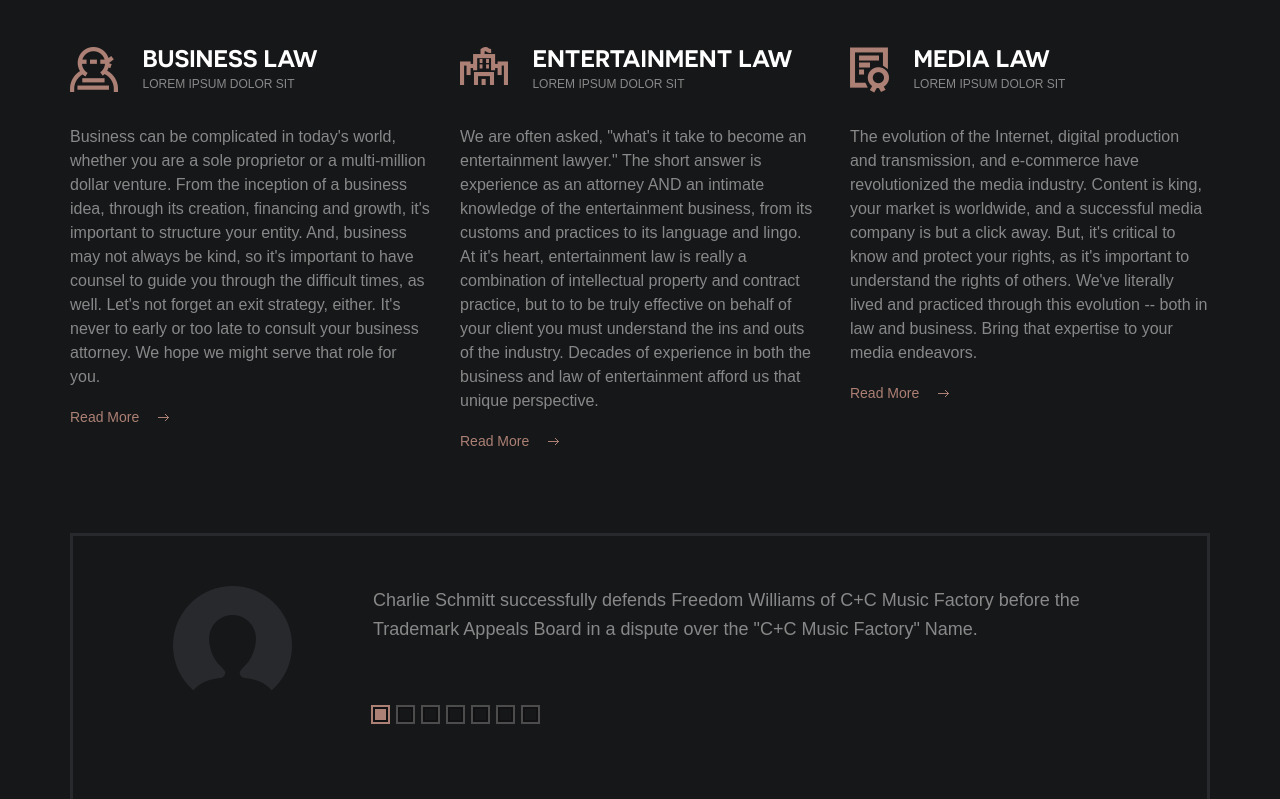
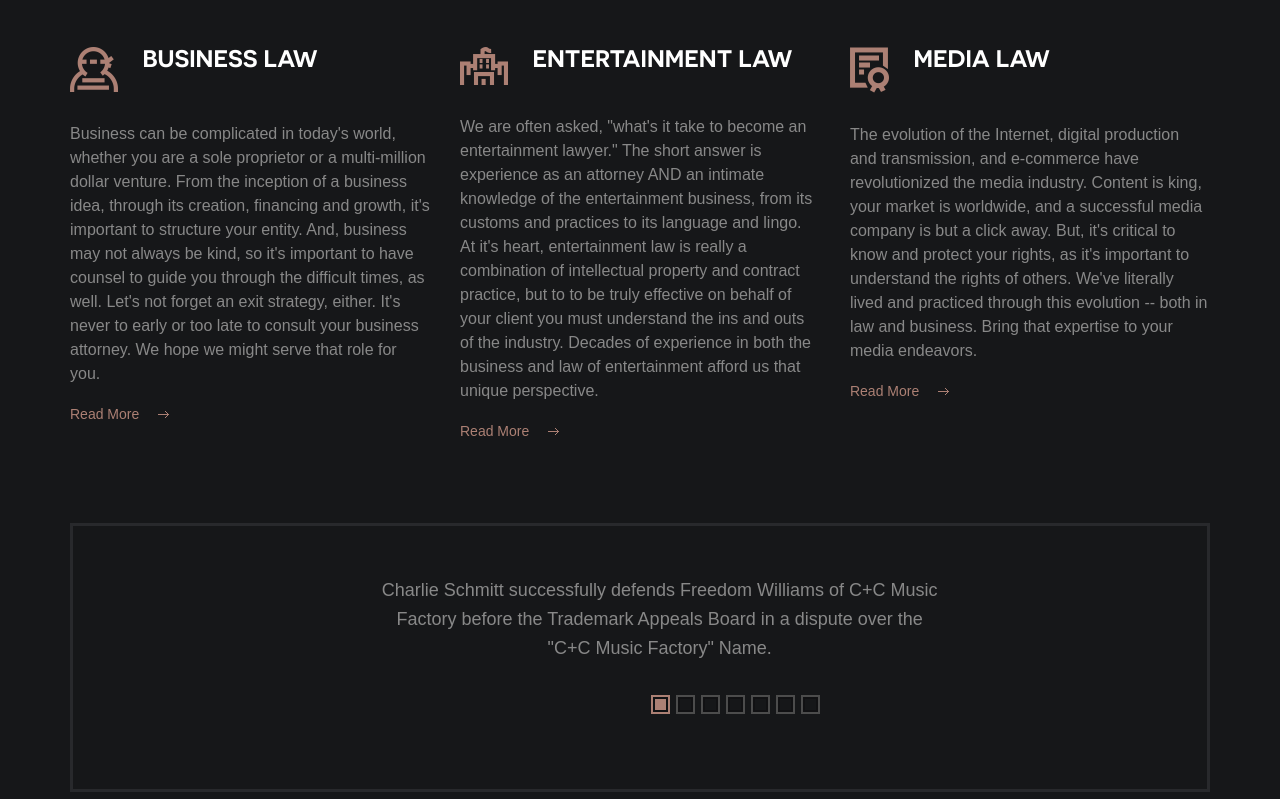
Before and after one commit to PatSchmitt/law-site, a plain HTML site: page index.html in a window 1280 px wide. Shown: the part 660-1459 px from the top of the page. Drawn offline with Linux system fonts and the light colour scheme.

Commit message:
Revision 5
Small changes to quote slider and hrefs

```diff
--- a/index.html
+++ b/index.html
@@ -109,11 +109,11 @@
 										<img src="images/icon-1.png" class="feature-icon">
 										<div class="feature-title-copy">
 											<h2 class="feature-title">Business Law</h2>
-											<small class="feature-subtitle">Lorem ipsum dolor sit</small>
+											<small class="feature-subtitle"></small>
 										</div>
 									</header>
 									<p>Business can be complicated in today's world, whether you are a sole proprietor or a multi-million dollar venture.  From the inception of a business idea, through its creation, financing and growth, it's important to structure your entity.  And, business may not always be kind, so it's important to have counsel to guide you through the difficult times, as well.  Let's not forget an exit strategy, either.  It's never to early or too late to consult your business attorney.  We hope we might serve that role for you.</p>
-									<a href="#" class="more-link">Read More</a>
+									<a href="service.html" class="more-link">Read More</a>
 								</div>
 							</div>
 							<div class="col-md-4">
@@ -122,11 +122,11 @@
 										<img src="images/icon-2.png" class="feature-icon">
 										<div class="feature-title-copy">
 											<h2 class="feature-title">Entertainment Law</h2>
-											<small class="feature-subtitle">Lorem ipsum dolor sit</small>
+											<small class="feature-subtitle"></small>
 										</div>
 									</header>
 									<p>We are often asked, "what's it take to become an entertainment lawyer."  The short answer is experience as an attorney AND an intimate knowledge of the entertainment business, from its customs and practices to its language and lingo.  At it's heart, entertainment law is really a combination of intellectual property and contract practice, but to to be truly effective on behalf of your client you must understand the ins and outs of the industry.  Decades of experience in both the business and law of entertainment afford us that unique perspective.</p>
-									<a href="#" class="more-link">Read More</a>
+									<a href="service.html" class="more-link">Read More</a>
 								</div>
 							</div>
 							<div class="col-md-4">
@@ -135,20 +135,23 @@
 										<img src="images/icon-3.png" class="feature-icon">
 										<div class="feature-title-copy">
 											<h2 class="feature-title">Media Law</h2>
-											<small class="feature-subtitle">Lorem ipsum dolor sit</small>
+											<small class="feature-subtitle"></small>
 										</div>
 									</header>
 									<p>The evolution of the Internet, digital production and transmission, and e-commerce have revolutionized the media industry.  Content is king, your market is worldwide, and a successful media company is but a click away.  But, it's critical to know and protect your rights, as it's important to understand the rights of others.  We've literally lived and practiced through this evolution -- both in law and business.  Bring that expertise to your media endeavors.</p>
-									<a href="#" class="more-link">Read More</a>
+									<a href="service.html" class="more-link">Read More</a>
 								</div>
 							</div>
 						</div>
 
 						<div class="quote-section">
-							<div class="quote-slider">
-								<ul class="slides">
+							<div class="quote-slider text-center">
+							<div class="row">
+									<div class="col-md-10">
+								<ul class="slides text-center">
+
 									<li>
-										<figure class="quote-avatar"><img src="dummy/avatar.png"></figure>
+										<figure class="quote-avatar"></figure>
 										<blockquote>
 											<p>Charlie Schmitt successfully defends Freedom Williams of C+C Music Factory before the Trademark Appeals Board in a dispute over the "C+C Music Factory" Name.</p>
 											<footer>
@@ -157,7 +160,7 @@
 										</blockquote>
 									</li>
 									<li>
-										<figure class="quote-avatar"><img src="dummy/avatar.png"></figure>
+										<figure class="quote-avatar"></figure>
 										<blockquote>
 											<p>Charlie Schmitt is engaged by tribute artist Greg West in the legal representation of his Jason Aldean tribute tour.</p>
 											<footer>
@@ -166,7 +169,7 @@
 										</blockquote>
 									</li>
 									<li>
-										<figure class="quote-avatar"><img src="dummy/avatar.png"></figure>
+										<figure class="quote-avatar"></figure>
 										<blockquote>
 											<p>Charlie Schmitt legal client Venus has been signed to RocNation Records. Released her first single "Throw It Back" on the RocNation label.</p>
 											<footer>
@@ -175,7 +178,7 @@
 										</blockquote>
 									</li>
 									<li>
-										<figure class="quote-avatar"><img src="dummy/avatar.png"></figure>
+										<figure class="quote-avatar"></figure>
 										<blockquote>
 											<p>Charlie Schmitt is engaged by music management company Five Block Runner Entertainment for artist management contract review.</p>
 											<footer>
@@ -184,7 +187,7 @@
 										</blockquote>
 									</li>
 									<li>
-										<figure class="quote-avatar"><img src="dummy/avatar.png"></figure>
+										<figure class="quote-avatar"></figure>
 										<blockquote>
 											<p>100 Years Of Glory -- A History of the 12 Meter Class," a documentary 12 Meter Yacht Class and the America's Cup (produced by Charlie Schmitt) to be re-mastered for immersive (dome) media presentation.</p>
 											<footer>
@@ -193,7 +196,7 @@
 										</blockquote>
 									</li>
 									<li>
-										<figure class="quote-avatar"><img src="dummy/avatar.png"></figure>
+										<figure class="quote-avatar"></figure>
 										<blockquote>
 											<p>Charlie Schmitt engaged by Physicians Compliance Network, LLC, as outside counsel for its MSO and healthcare business.</p>
 											<footer>
@@ -202,13 +205,15 @@
 										</blockquote>
 									</li>
 									<li>
-										<figure class="quote-avatar"><img src="dummy/avatar.png"></figure>
+										<figure class="quote-avatar"></figure>
 										<blockquote>
 											<p>Charlie Schmitt is engaged by The St. Augustine Film Foundation. </p>
 											</footer>
 										</blockquote>
 									</li>
 								</ul>
+							</div>
+						</div>
 							</div>
 						</div>
 					</div>
```
Also changed, not shown: contact.html (+1 -1 lines).
